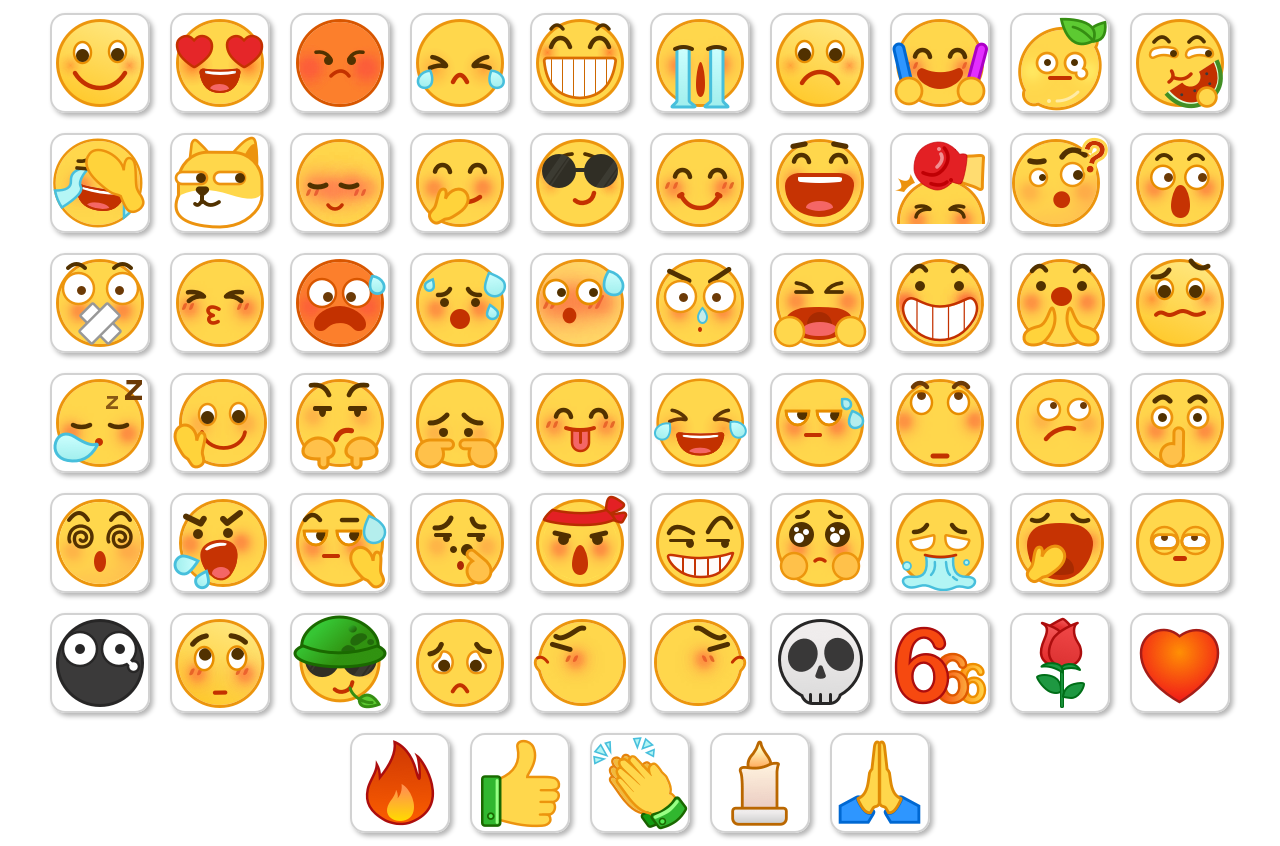
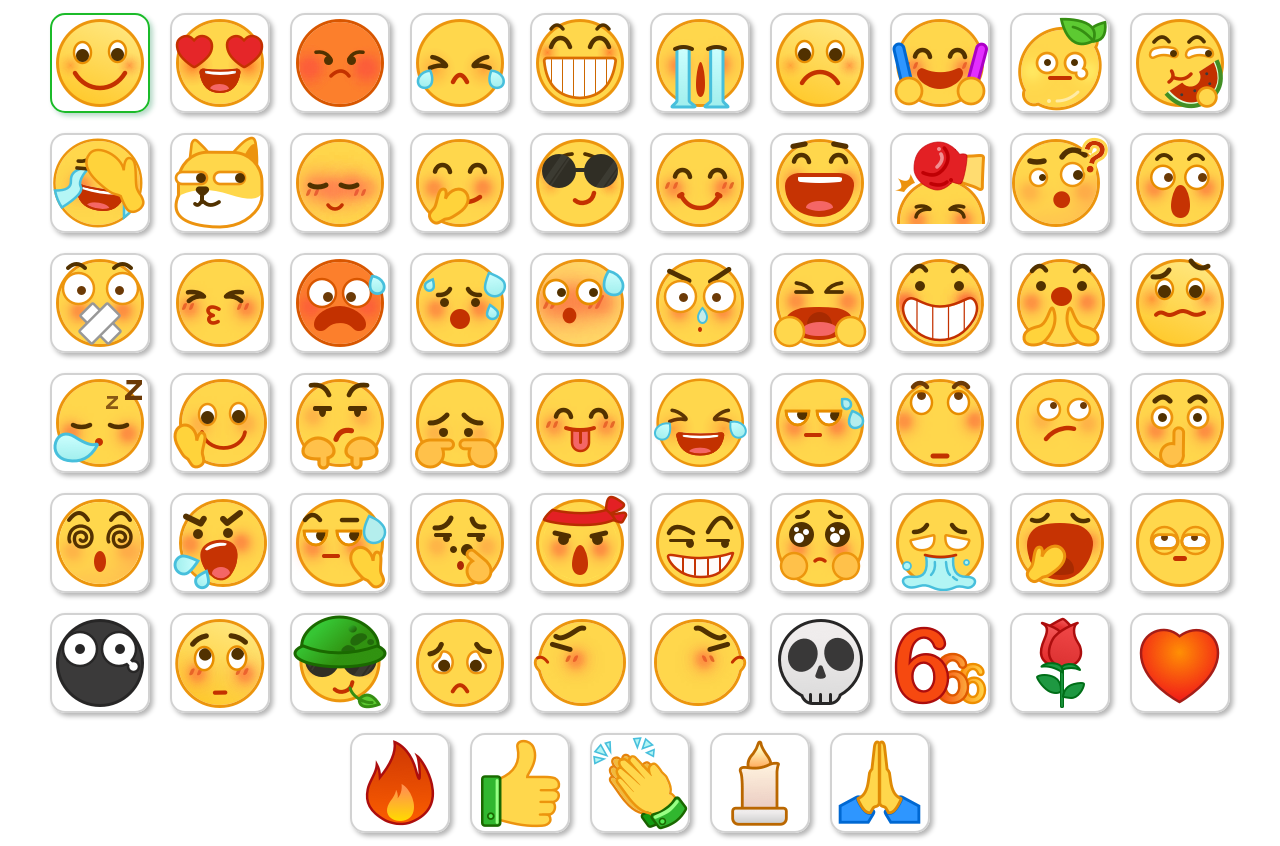
Before and after one commit to xiaolongmr/emoticon, a plain HTML site: page iq/index.html in a window 1280 px wide. In both pictures the pointer is over the picture 100 px from the left and 63 px from the top of the page. Drawn offline with Linux system fonts and the light colour scheme.

Commit message:
Add files via upload

```diff
--- a/iq/index.html
+++ b/iq/index.html
@@ -25,6 +25,12 @@
             /* 图片的阴影效果 */
             cursor: pointer;
             /* 添加指针样式以指示图片可点击 */
+            transition: all .3s;
+        }
+
+        img:hover {
+            border: 2px solid #1bbb29;
+            box-shadow: 3px 3px 5px rgba(14, 128, 71, 0.3);
         }
 
         /* 提示框样式 */
```
